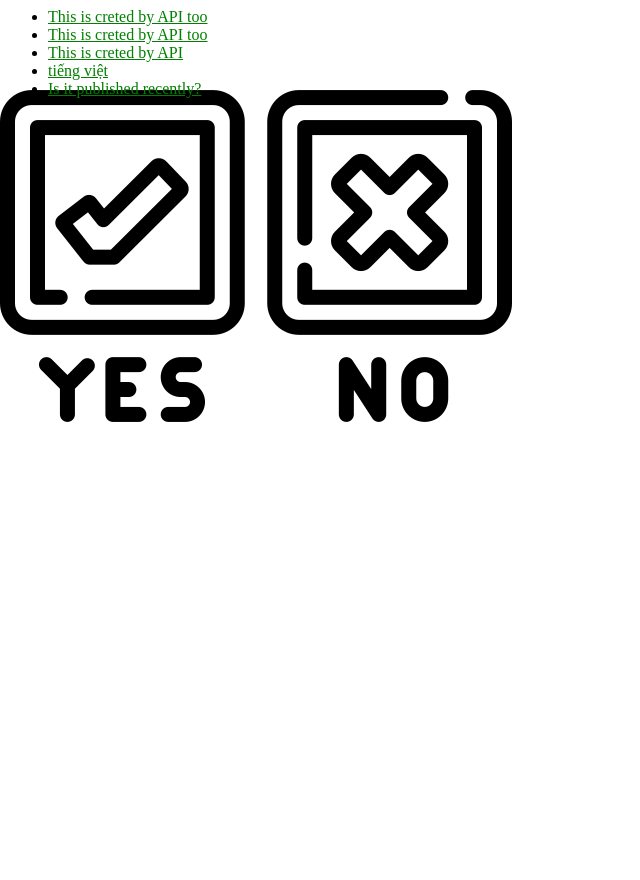
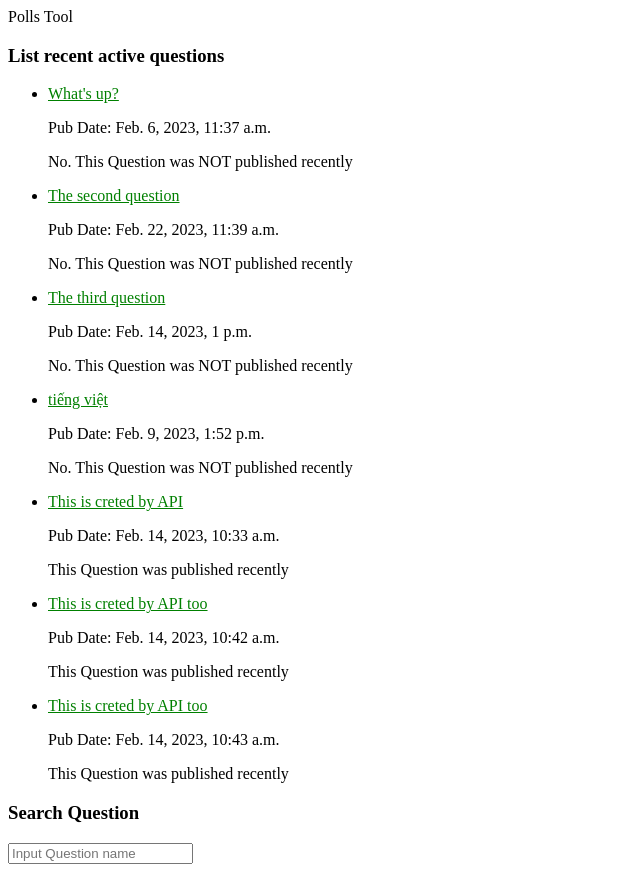
Before and after one commit to phucluuftu/demoPolls, a Django app: page /polls/ in a window 1280 px wide. Shown: the whole page, without its empty margins (0-640 px from the left). Before the commit the page ends 422 px from the top, so only its background shows below. Run offline with Django 3.2, Linux system fonts and the light colour scheme; data comes from the database, SQL or seed files in the repository; both versions use the stored data as it was after the commit.

Commit message:
Second commit Finished API

```diff
--- a/demoPolls/demoPolls/urls.py
+++ b/demoPolls/demoPolls/urls.py
@@ -2,6 +2,7 @@ from django.contrib import admin
 from django.urls import include, path
 
 urlpatterns = [
+    path('accounts/', include('django.contrib.auth.urls')),
     path('polls/', include('polls.urls')),
     path('admin/', admin.site.urls),
 ]
--- a/demoPolls/polls/static/polls/style.css
+++ b/demoPolls/polls/static/polls/style.css
@@ -1,6 +1,3 @@
 li a {
     color: green;
 }
-body {
-    background: white url("images/background.png") no-repeat;
-}
--- /dev/null
+++ b/demoPolls/polls/templates/polls/base.html
@@ -0,0 +1,4 @@
+<p>Polls Tool</p>
+
+{% block content %}
+{% endblock %}
--- a/demoPolls/polls/templates/polls/index.html
+++ b/demoPolls/polls/templates/polls/index.html
@@ -1,12 +1,30 @@
+{% extends "./base.html" %}
 {% load static %}
 
+{% block content %}
 <link rel="stylesheet" href="{% static 'polls/style.css' %}">
-{% if latest_question_list %}
+<h3>List recent active questions</h3>
+{% if active_question_list %}
     <ul>
-    {% for question in latest_question_list %}
-        <li><a href="{% url 'polls:detail' question.id %}">{{ question.question_text }}</a></li>
+    {% for question in active_question_list %}
+        <li><a href="{% url 'polls:detail' question.id %}">{{ question.question_text }}</a>
+            <p>Pub Date: {{ question.pub_date }}</p>
+            {% if question.was_published_recently %}
+            <p>This Question was published recently</p>
+            {% else %}
+            <p>No. This Question was NOT published recently</p>
+            {% endif %}
+        </li>
     {% endfor %}
     </ul>
 {% else %}
     <p>No polls are available.</p>
 {% endif %}
+
+<h3>Search Question</h3>
+
+<form action="{% url 'polls:search' %}" method="get">
+  <input name="q" type="text" placeholder="Input Question name">
+</form>
+
+{% endblock %}
--- a/demoPolls/polls/urls.py
+++ b/demoPolls/polls/urls.py
@@ -4,8 +4,17 @@ from . import views
 
 app_name = 'polls'
 urlpatterns = [
-    path('', views.IndexView.as_view(), name='index'),
-    path('<int:pk>/', views.DetailView.as_view(), name='detail'),
-    path('<int:pk>/results/', views.ResultsView.as_view(), name='results'),
+    # url for view template
+    path('', views.index, name='index'),
+    path('search/', views.search, name='search'),
+    path('<int:question_id>/', views.detail, name='detail'),
+    path('<int:pk>/results/', views.result, name='results'),
     path('<int:question_id>/vote/', views.vote, name='vote'),
+    # url for api
+    path('api/user/get/', views.user_get),
+    path('api/user/vote/', views.user_vote_post),
+    path('api/question/get/', views.question_get),
+    path('api/question/search/', views.question_search),
+    path('api/question/create/', views.question_create),
+    path('api/result/get/<int:pk>', views.result_get)
 ]
--- /dev/null
+++ b/demoPolls/polls/utils.py
@@ -0,0 +1,46 @@
+from django import http
+import json
+from .models import Choice, Question, VoteHistory, Employee
+import datetime
+
+CURRENT_TIME = datetime.datetime.now()
+SUCCESSFUL = 'successful'
+FAIL = 'fail'
+
+
+def to_json(data, ensure_ascii=False, ensure_bytes=False, default=None):
+    result = json.dumps(data, ensure_ascii=ensure_ascii, separators=(',', ':'), default=default)
+    if ensure_bytes and isinstance(result, str):
+        result = result.encode('utf-8')
+    return result
+
+
+def api_response_data(data, status=FAIL):
+    if status == SUCCESSFUL:
+        data = {
+            'status': SUCCESSFUL,
+            'payload': data
+        }
+    else:
+        data['status'] = FAIL
+    return http.HttpResponse(to_json(data), content_type='application/json; charset=utf-8')
+
+
+def turn_objects_into_list(datas):
+    item_list = []
+    for data in datas:
+        item = data.as_json()
+        item_list.append(item)
+    return item_list
+
+
+def get_item_in_list(lists, key):
+    push_key_into_list = []
+    for item in lists:
+        list_item = item[key]
+        push_key_into_list.append(list_item)
+    return push_key_into_list
+
+def create_question(question_text):
+    question = Question.objects.create(question_text=question_text, pub_date=CURRENT_TIME, status=True)
+    return question.id
--- a/demoPolls/polls/views.py
+++ b/demoPolls/polls/views.py
@@ -3,34 +3,138 @@ from django.shortcuts import get_object_or_404, render
 from django.urls import reverse
 from django.views import generic
 from django.utils import timezone
-
-from .models import Choice, Question
+from django.contrib.auth.decorators import login_required
+from .models import Choice, Question, VoteHistory, Employee
+from django.contrib.auth.models import User
+from django.http import HttpResponse
+from django.template import loader
+from django.core.serializers import serialize
+from django.http import JsonResponse
+from django.views.decorators.http import require_http_methods
+from .utils import *
 
 
-class IndexView(generic.ListView):
-    template_name = 'polls/index.html'
-    context_object_name = 'latest_question_list'
-
-    def get_queryset(self):
-        """
-        Return the last five published questions (not including those set to be
-        published in the future).
-        """
-        return Question.objects.filter(
-            pub_date__lte=timezone.now()
-        ).order_by('-pub_date')[:5]
+# Json response for API
+@require_http_methods(["GET"])
+def user_get(request):
+    if not request.user:
+        data = {
+            'error_code': 'require login'
+        }
+        return api_response_data({
+            data
+        })
+    else:
+        user = User.objects.get(username=request.user.get_username())
+        user_to_list = serialize('json', [user])
+        return api_response_data({
+            "user": user_to_list,
+        }, SUCCESSFUL)
 
 
-class DetailView(generic.DetailView):
-    model = Question
-    template_name = 'polls/detail.html'
+@require_http_methods(["POST"])
+def user_vote_post(request):
+    body = json.loads(request.body.decode("utf-8"))
+    question = Question.objects.get(id=body["pk"])
+    selected_choice = question.choice_set.get(pk=body['choice'])
+    newrecord = VoteHistory.objects.create(question=question, user_voted=request.user.get_username(),
+                                           choice_text=selected_choice.choice_text)
+    data = json.loads(serialize('json', [newrecord]))
+    return api_response_data({
+            "VoteHistory": data,
+        }, SUCCESSFUL)
 
 
-class ResultsView(generic.DetailView):
-    model = Question
-    template_name = 'polls/results.html'
+@require_http_methods(["GET"])
+def question_get(request):
+    datas = Question.objects.filter(status=True).order_by('pub_date')
+    return api_response_data({
+        "question": turn_objects_into_list(datas),
+    }, SUCCESSFUL)
+
+@require_http_methods(["GET"])
+def question_search(request):
+    query = request.GET.get("question_text")
+    results = Question.objects.filter(question_text__icontains=query)
+    item_list = []
+    for data in results:
+        item = data.as_json()
+        choice = data.choice_set.all()
+        x = turn_objects_into_list(choice)
+        y = get_item_in_list(x, "choice_text")
+        item.update({"choice_text": y})
+        item_list.append(item)
+    return api_response_data({
+        "question": item_list,
+    }, SUCCESSFUL)
+
+@require_http_methods(["POST", "PUT", "DELETE"])
+def question_create(request):
+    body = json.loads(request.body.decode("utf-8"))
+    # question_text = Question.objects.get(id=body["question_text"])
+    x = create_question(body["question_text"])
+    return api_response_data({
+        "questionID": x,
+    }, SUCCESSFUL)
 
 
+@require_http_methods(["GET"])
+def result_get(request, pk):
+    question = Question.objects.get(pk=pk)
+    vote_history = VoteHistory.objects.filter(question=question)
+    return api_response_data({
+        "question_info": question.as_json(),
+        "vote_info": turn_objects_into_list(vote_history)
+    }, SUCCESSFUL)
+
+# View for template
+def index(request):
+    active_question_list = Question.objects.filter(status=True)
+    template = loader.get_template('polls/index.html')
+    context = {
+        'active_question_list': active_question_list,
+    }
+    return HttpResponse(template.render(context, request))
+
+
+def search(request):
+    template = loader.get_template('polls/search.html')
+    query = request.GET.get("q")
+    result = Question.objects.filter(question_text__icontains=query)
+    context = {
+        'result': result,
+    }
+    return HttpResponse(template.render(context, request))
+
+
+@login_required
+def detail(request, question_id):
+    try:
+        num_visits = request.session.get('num_visits', 0)
+        request.session['num_visits'] = num_visits + 1
+        question = Question.objects.get(pk=question_id)
+        question.num_visits = num_visits
+    except Question.DoesNotExist:
+        raise Http404("Question does not exist")
+    return render(request, 'polls/detail.html', {'question': question})
+
+
+def result(request, pk):
+    template = loader.get_template('polls/results.html')
+    try:
+        question = Question.objects.get(pk=pk)
+        vote_history = VoteHistory.objects.filter(question=question)
+        print(vote_history)
+        context = {
+            'question': question,
+            'vote_history': vote_history,
+        }
+    except Question.DoesNotExist:
+        raise Http404("Question does not exist")
+    return HttpResponse(template.render(context, request))
+
+
+@login_required
 def vote(request, question_id):
     question = get_object_or_404(Question, pk=question_id)
     try:
@@ -42,9 +146,17 @@ def vote(request, question_id):
             'error_message': "You didn't select a choice.",
         })
     else:
-        selected_choice.votes += 1
-        selected_choice.save()
-        # Always return an HttpResponseRedirect after successfully dealing
-        # with POST data. This prevents data from being posted twice if a
-        # user hits the Back button.
-        return HttpResponseRedirect(reverse('polls:results', args=(question.id,)))
+        if VoteHistory.objects.filter(question=question, user_voted=request.user.get_username).exists():
+            return render(request, 'polls/detail.html', {
+                'question': question,
+                'error_message': "You voted a choice already.",
+            })
+        else:
+            selected_choice.votes += 1
+            selected_choice.save()
+            VoteHistory.objects.create(question=question, user_voted=request.user.get_username(),
+                                       choice_text=selected_choice.choice_text)
+            # Always return an HttpResponseRedirect after successfully dealing
+            # with POST data. This prevents data from being posted twice if a
+            # user hits the Back button.
+            return HttpResponseRedirect(reverse('polls:results', args=(question.id,)))
```
Also changed, not shown: demoPolls/demoPolls/settings.py (+10 -4 lines), demoPolls/polls/admin.py (+23 -4 lines), demoPolls/polls/models.py (+63 -3 lines), demoPolls/polls/templates/polls/detail.html (+11 -0 lines), demoPolls/polls/templates/polls/results.html (+10 -2 lines), demoPolls/polls/templates/polls/search.html (added, +13 -0 lines), demoPolls/templates/registration/login.html (added, +37 -0 lines), demoPolls/db.sqlite3, 1 other file.
